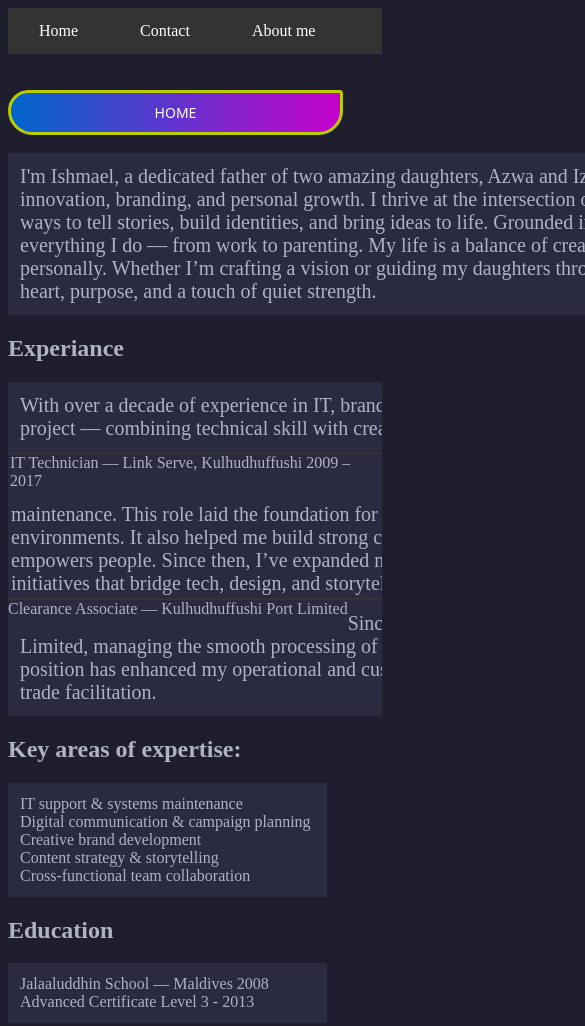
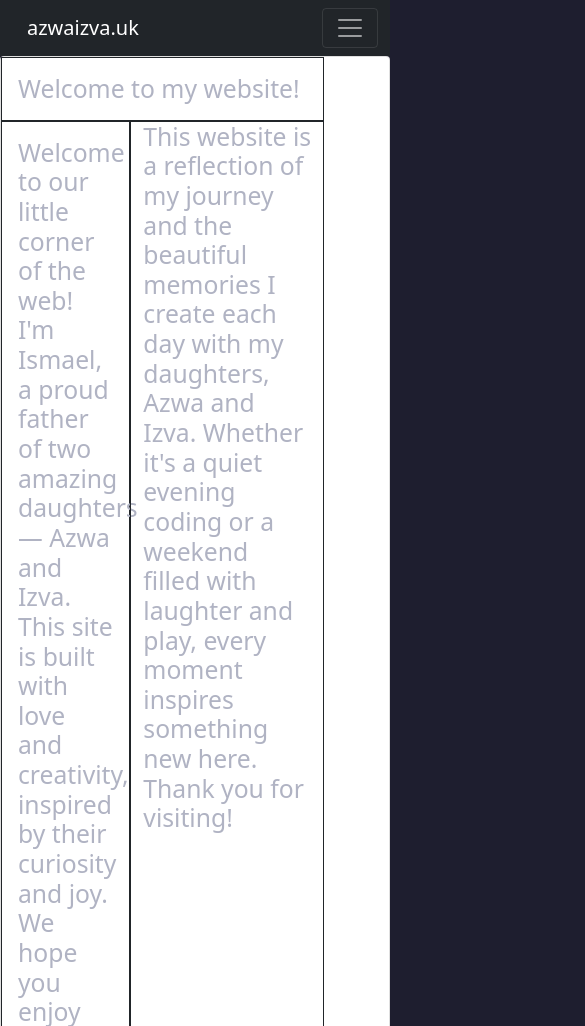
Before and after one commit to Ismael2126/website-learn, a website: page index.html in a window 390 px wide. Shown: the top 1026 px of the page, 585 px wide, since content can reach past the window. Drawn offline with nearby package versions, Linux system fonts and the light colour scheme; a web font is replaced by a local one.

Commit message:
home page changed

```diff
--- a/index.html
+++ b/index.html
@@ -2,74 +2,60 @@
 <html lang="en">
   <head>
     <meta charset="UTF-8" />
-    <meta name="viewport" content="width=, initial-scale=1.0" />
-    <title>HOME</title>
-    <link rel="stylesheet" href="Style.css" />
-    <link rel="stylesheet" href="headings.css">
+    <meta name="viewport" content="width=device-width, initial-scale=1.0" />
+    <title>Bootstrap</title>
+    <link
+      href="https://cdn.jsdelivr.net/npm/bootstrap@5.0.2/dist/css/bootstrap.min.css"
+      rel="stylesheet"
+      integrity="sha384-EVSTQN3/azprG1Anm3QDgpJLIm9Nao0Yz1ztcQTwFspd3yD65VohhpuuCOmLASjC"
+      crossorigin="anonymous"
+    />
+    <link rel="stylesheet" href="style.css" />
   </head>
   <body>
-     <ul>
-  <li><a class="nav-link" href="home.html">Home</a></li>
-  <li><a class="nav-link" href="contact.html">Contact</a></li>
-  <li><a class="nav-link" href="Aboutme.html">About me</a></li>
-</ul>
-<BR></BR>
-    <button class="btn" style="" id="customBtn">HOME</button>
-    <BR></BR>
-    <p>
-      I'm Ishmael, a dedicated father of two amazing daughters, Azwa and Izva,
-      and a passionate tech lover with a deep interest in innovation, branding,
-      and personal growth. I thrive at the intersection of creativity and
-      strategy, always seeking meaningful ways to tell stories, build
-      identities, and bring ideas to life. Grounded in faith and mindfulness, I
-      value intention in everything I do — from work to parenting. My life is a
-      balance of creativity, purpose, and growth, both professionally and
-      personally. Whether I’m crafting a vision or guiding my daughters through
-      life’s adventures, I believe in doing things with heart, purpose, and a
-      touch of quiet strength.
-    </p>
+    <nav class="navbar navbar-expand-md navbar-dark bg-dark">
+      <div class="container">
+        <a href="#" class="navbar-brand">azwaizva.uk</a>
+        <button
+          class="navbar-toggler"
+          data-bs-toggle="collapse"
+          data-bs-target="#nav"
+          aria-controls="nav"
+          aria-label="expand navigation"
+        >
+          <span class="navbar-toggler-icon"></span>
+        </button>
 
-    <h2>Experiance</h2>
-    <ul>
-      <p class="home-p1">
-        With over a decade of experience in IT, branding, and communications, I
-        bring a grounded, hands-on approach to every project — combining
-        technical skill with creative strategy.
-      </p>
-      <li class="home-list">IT Technician — Link Serve, Kulhudhuffushi 2009 – 2017</li>
-      <p class="home-p2">
-        At Link Serve, I worked as an IT Technician where I handled everything
-        from hardware troubleshooting and network setup to customer support and
-        system maintenance. This role laid the foundation for my problem-solving
-        mindset, attention to detail, and adaptability in fast-paced
-        environments. It also helped me build strong communication skills and a
-        practical understanding of how technology empowers people. Since then,
-        I’ve expanded my focus into creative direction, branding, and digital
-        strategy — leading initiatives that bridge tech, design, and
-        storytelling.
-      </p>
-      <li>Clearance Associate — Kulhudhuffushi Port Limited</li>
-      <p>
-        Since 2017, I have been working as a Clearance Associate at
-        Kulhudhuffushi Port Limited, managing the smooth processing of cargo
-        clearances and ensuring compliance with regulatory requirements. This
-        position has enhanced my operational and customer service skills while
-        deepening my understanding of port logistics and trade facilitation.
-      </p>
-    </ul>
-    <h3></h3>
-    <h2>Key areas of expertise:</h2>
-    <ul class="Experiance">
-      <li>IT support & systems maintenance</li>
-      <li>Digital communication & campaign planning</li>
-      <li>Creative brand development</li>
-      <li>Content strategy & storytelling</li>
-      <li>Cross-functional team collaboration</li>
-    </ul>
-    <h2>Education</h2>
-    <ul class="Education">
-      <li>Jalaaluddhin School — Maldives 2008</li>
-      <li>Advanced Certificate Level 3 - 2013</li>
-    </ul>
+        <div class="collapse navbar-collapse" id="nav">
+          <ul class="navbar-nav ms-auto">
+            <li class="nav-item">
+              <a href="#" class="nav-link active" aria-current="page">Hiome</a>
+            </li>
+            <li class="nav-item">
+              <a href="#" class="nav-link">Portal</a>
+            </li>
+            <li class="nav-item">
+              <a href="#" class="nav-link">About-us</a>
+            </li>
+          </ul>
+        </div>
+      </div>
+    </nav>
+    <div class="accordion" id="accordionExample">
+      <div class="accordion-item">
+        <h2 class="accordion-header"</h2>
+        <div class="container">
+            <div class="row">
+    <div class="col-10 border border-dark p-3"> Welcome to my website!</div>
+    <div class="col-4 border border-dark p-3">Welcome to our little corner of the web! I'm Ismael, a proud father of two amazing daughters — Azwa and Izva. This site is built with love and creativity, inspired by their curiosity and joy. We hope you enjoy exploring it as much as we enjoyed creating it.</div>
+    <div class="col-6 border border-dark ">This website is a reflection of my journey and the beautiful memories I create each day with my daughters, Azwa and Izva. Whether it's a quiet evening coding or a weekend filled with laughter and play, every moment inspires something new here. Thank you for visiting!</div>
+  </div>
+        </div>
+
+    <script
+      src="https://cdn.jsdelivr.net/npm/bootstrap@5.0.2/dist/js/bootstrap.bundle.min.js"
+      integrity="sha384-MrcW6ZMFYlzcLA8Nl+NtUVF0sA7MsXsP1UyJoMp4YLEuNSfAP+JcXn/tWtIaxVXM"
+      crossorigin="anonymous"
+    ></script>
   </body>
 </html>
```
Also changed, not shown: inde.html (added, +75 -0 lines).
